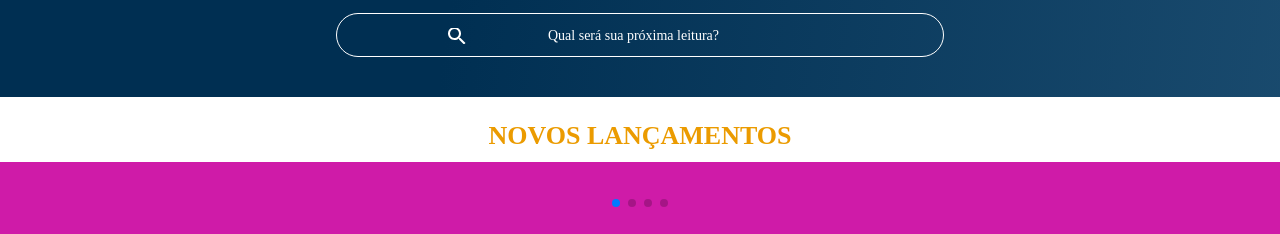
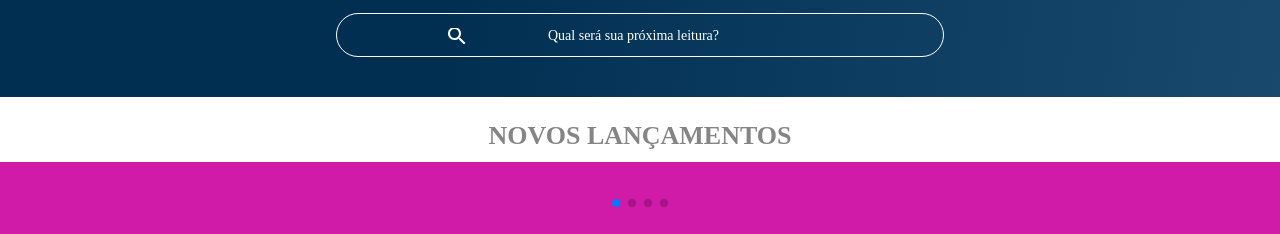
Before and after one commit to el0l0h/Eloah-bookss, a plain HTML site: page index.html in a window 1280 px wide. Shown: the part 566-800 px from the top of the page. Drawn offline with nearby package versions, Linux system fonts and the light colour scheme.

Commit message:
Update styles.css

```diff
--- a/styles.css
+++ b/styles.css
@@ -9,7 +9,7 @@
 :root {
     --cor-de-fundo: #cf1ba8;
     --branco: #FFFFFF;
-    --laranja: #EB9B00;
+    --laranja: #858585;
     --azul-degrade: linear-gradient(97.54deg, #002f52 35.49%, #326589 165.37%);
     --fonte-principal: "Perpetua";
     --azul: #6286bb;
```
